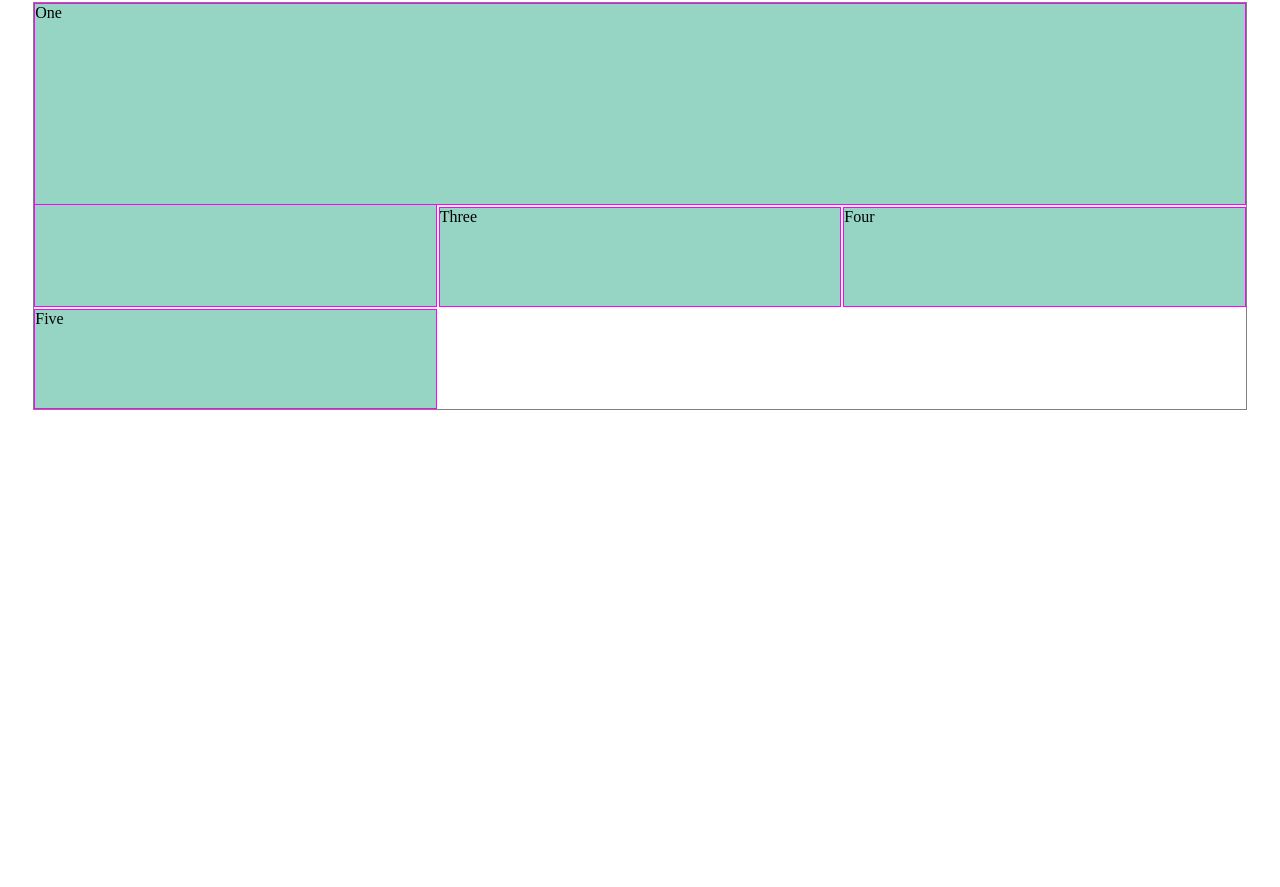
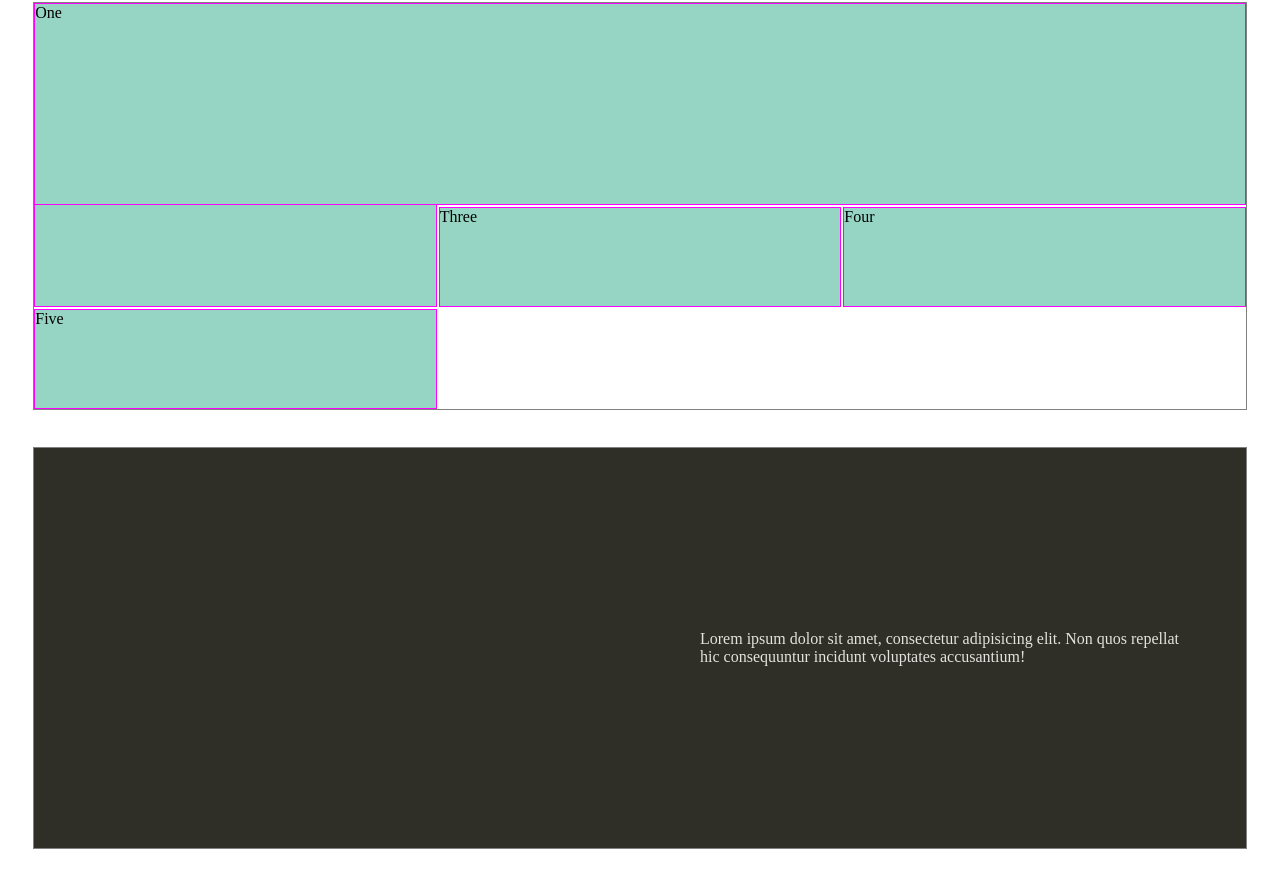
Before and after one commit to deniolp/myGrids, a plain HTML site: page index.html in a window 1280 px wide. Shown: the part 501-1388 px from the top of the page. Before the commit the page ends 948 px from the top, so only its background shows below. Drawn offline with Linux system fonts and the light colour scheme.

Commit message:
Creating new grid container with negative space

```diff
--- a/index.html
+++ b/index.html
@@ -35,5 +35,9 @@
     <div>Five</div>
   </div>
 
+  <div class="container grid4">
+    <div class="child">Lorem ipsum dolor sit amet, consectetur adipisicing elit. Non quos repellat hic consequuntur incidunt voluptates accusantium!</div>
+  </div>
+
 </body>
 </html>
--- a/style.css
+++ b/style.css
@@ -87,3 +87,19 @@ article {
   grid-row-end: 4;
   z-index: 1;
 }
+
+.grid4 {
+  display: grid;
+  grid-template-columns: 1fr 1fr;
+  grid-auto-rows: 400px;
+  background-color: #2f2f27;
+}
+
+.child {
+  display: grid;
+  align-items: center;
+  justify-content: center;
+  grid-column-start: 2;
+  color: #e3e3df;
+  margin: 0 60px;
+}
```
